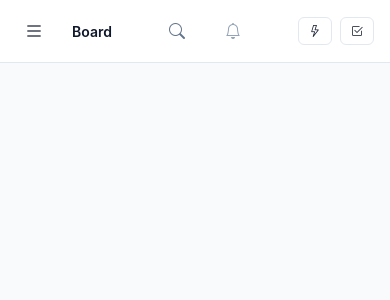
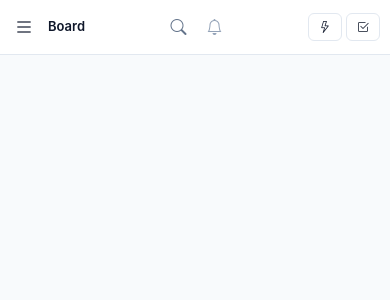
Before and after one commit to mehonal/PyPrMan, a Flask app: page /board in a window 390 px wide. Shown: the top 300 px of the page. Run offline with Flask 3, Linux system fonts and the light colour scheme; the visitor is signed in with stand-in values (Sample User, id 1); data that the repository does not hold is empty; some libraries are stand-ins or nearby versions.

Commit message:
Improve mobile topbar responsivity

```diff
--- a/app/static/css/app.css
+++ b/app/static/css/app.css
@@ -2005,7 +2005,34 @@ textarea.pp-input {
     }
 
     .pp-topbar {
-        padding: 12px 16px;
+        padding: 8px 10px;
+        gap: 4px;
+    }
+
+    .pp-mobile-toggle {
+        padding: 4px;
+        margin-right: -2px;
+    }
+
+    .pp-topbar .breadcrumb {
+        font-size: 0.8125rem;
+    }
+
+    .pp-search-wrapper {
+        margin-right: 0;
+    }
+
+    .pp-notif-bell {
+        width: 28px;
+        height: 28px;
+    }
+
+    .pp-quick-add-btn {
+        margin-left: 2px;
+    }
+
+    .pp-topbar-actions {
+        gap: 4px;
     }
 
     .kanban-column {
@@ -2034,9 +2061,9 @@ textarea.pp-input {
         display: flex;
         align-items: center;
         justify-content: center;
-        width: 32px;
-        height: 32px;
-        font-size: 0.875rem;
+        width: 28px;
+        height: 28px;
+        font-size: 0.8125rem;
         color: var(--pp-text-secondary);
         background: var(--pp-surface);
         border: 1px solid var(--pp-border);
```
